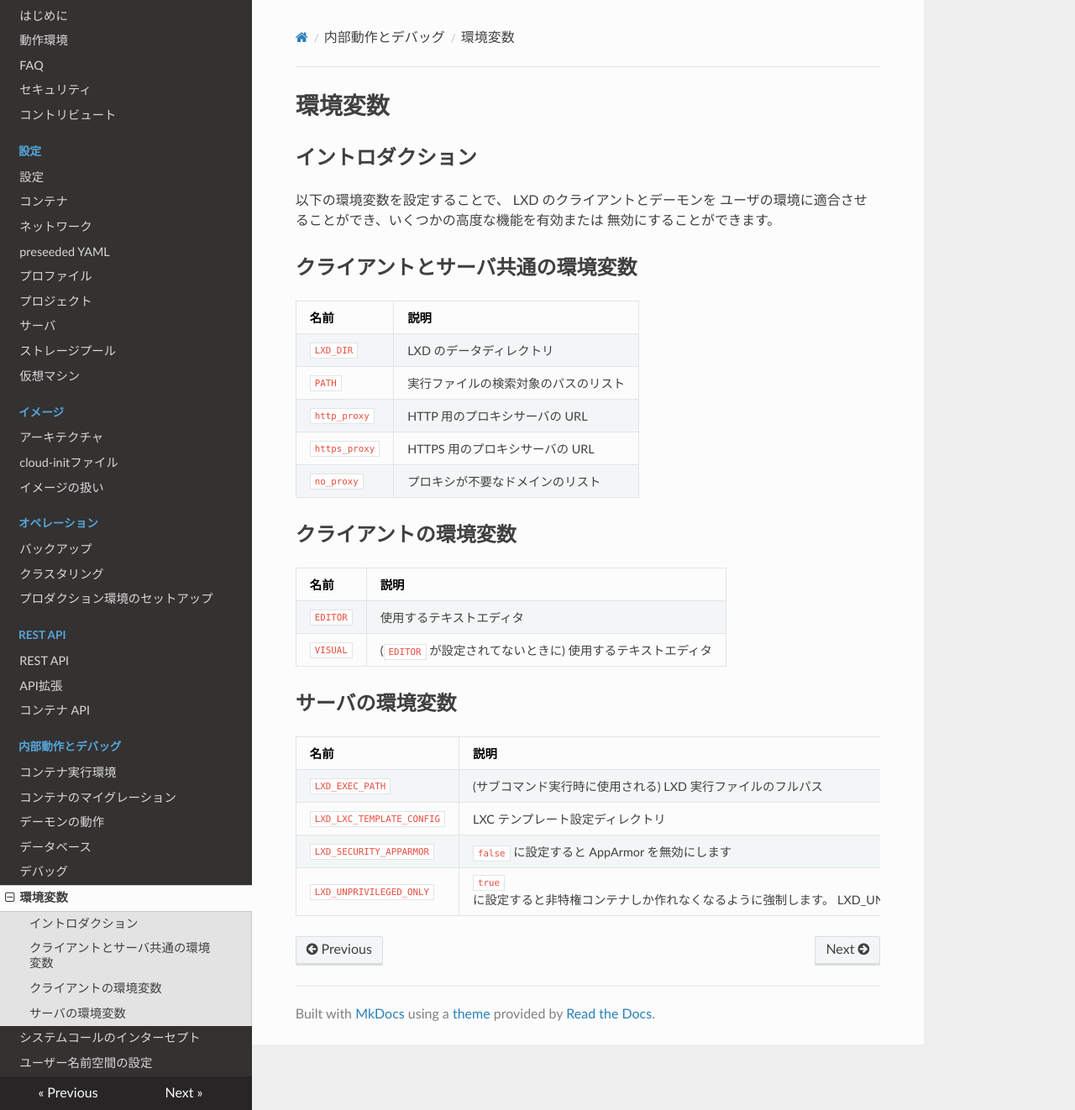
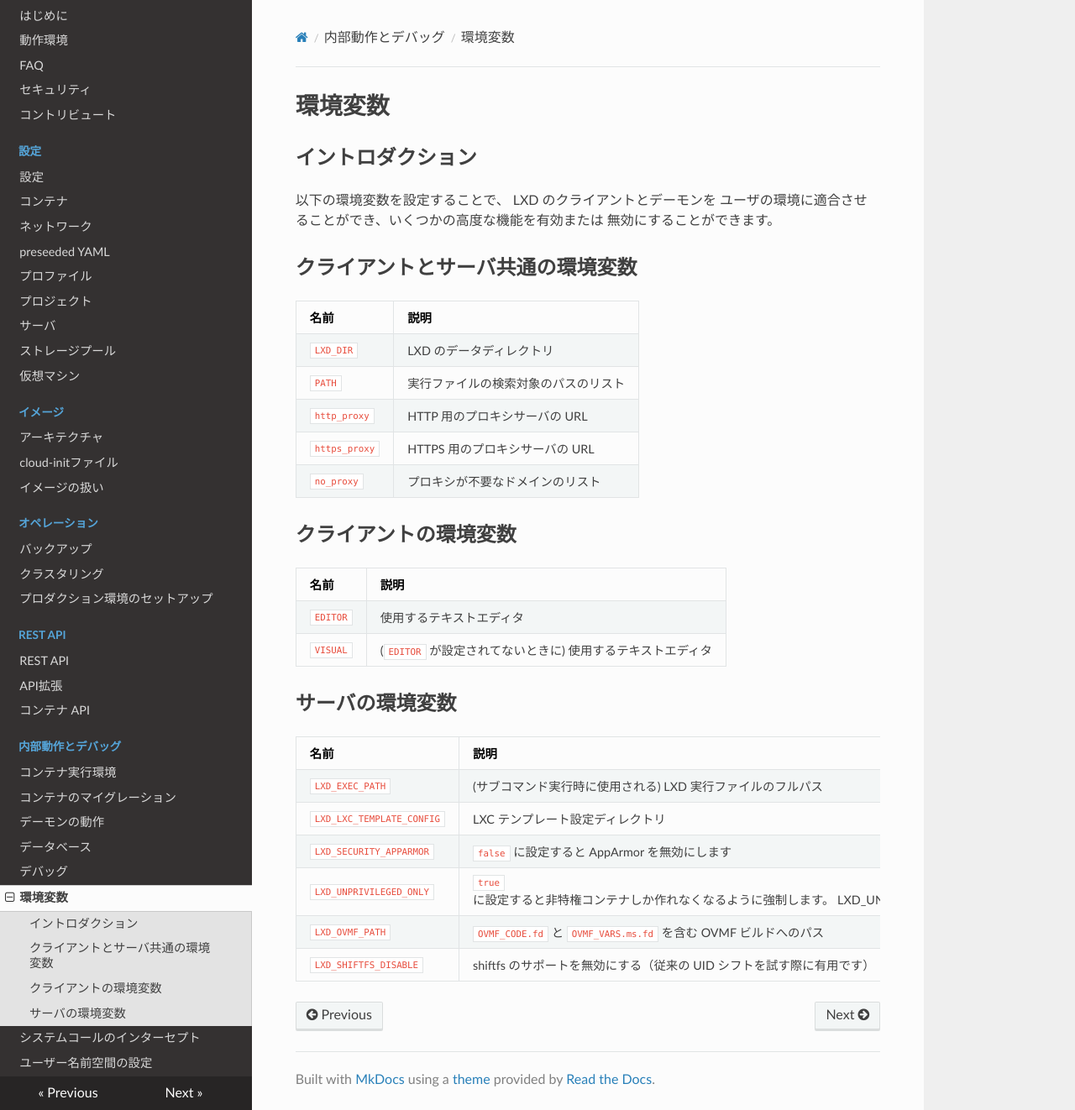
Before and after one commit to lxc-jp/lxd-ja, an MkDocs documentation site: the page built from doc/environment.md, in a window 1280 px wide and 1322 px high. Shown: the whole window at 84% size. Built offline with MkDocs 1.6.1, drawn with Linux system fonts in a browser that asks for light colours; nearby versions of some CDN libraries; old or Windows-style settings are respelled for this version of MkDocs.

Commit message:
Update environment.md to upstream at 2020-01-10
Signed-off-by: Hiroaki Nakamura <hnakamur@gmail.com>

```diff
--- a/doc/environment.md
+++ b/doc/environment.md
@@ -31,3 +31,5 @@ the user's environment and to turn some advanced features on and off.
 `LXD_LXC_TEMPLATE_CONFIG`       | LXC テンプレート設定ディレクトリ <!-- Path to the LXC template configuration directory -->
 `LXD_SECURITY_APPARMOR`         | `false` に設定すると AppArmor を無効にします <!-- If set to `false`, forces AppArmor off -->
 `LXD_UNPRIVILEGED_ONLY`         | `true` に設定すると非特権コンテナしか作れなくなるように強制します。 LXD_UNPRIVILEGED_ONLY を設定する前に作られた特権コンテナだけが引き続き特権を持つことに注意してください。このオプションを LXD デーモンを最初にセットアップするときに設定するのが実用的です。 <!-- If set to `true`, enforces that only unprivileged containers can be created. Note that any privileged containers that have been created before setting LXD_UNPRIVILEGED_ONLY will continue to be privileged. To use this option effectively it should be set when the LXD daemon is first setup. -->
+`LXD_OVMF_PATH`                 | `OVMF_CODE.fd` と `OVMF_VARS.ms.fd` を含む OVMF ビルドへのパス <!-- Path to an OVMF build including `OVMF_CODE.fd` and `OVMF_VARS.ms.fd` -->
+`LXD_SHIFTFS_DISABLE`           | shiftfs のサポートを無効にする（従来の UID シフトを試す際に有用です） <!-- Disable shiftfs support (useful when testing traditional UID shifting) -->
```
